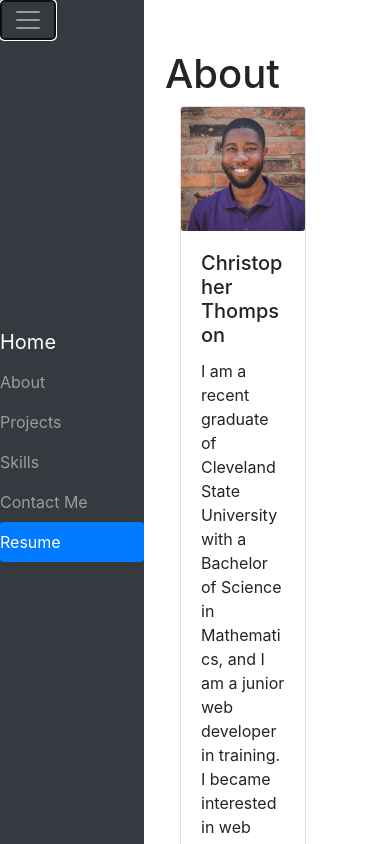
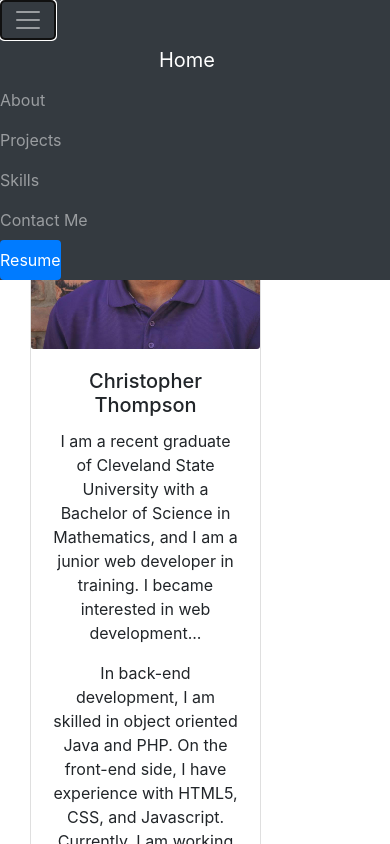
Before and after one commit to calthompson/calthompson.github.io, a plain HTML site: page index.html in a window 390 px wide. Both pictures are taken after a click on the button 28 px from the left and 20 px from the top of the page. Shown: the top 844 px of the page. Drawn offline with nearby package versions, Linux system fonts and the light colour scheme.

Commit message:
Test for Responsiveness

```diff
--- a/index.html
+++ b/index.html
@@ -4,37 +4,19 @@
     <meta charset="utf-8">
     <meta name="viewport" content="width=device-width, initial-scale=1">
         <link rel="stylesheet" href="https://maxcdn.bootstrapcdn.com/bootstrap/4.5.0/css/bootstrap.min.css">
+        <link rel="stylesheet" href="master.css">
         <script src="https://ajax.googleapis.com/ajax/libs/jquery/3.5.1/jquery.min.js"></script>
         <script src="https://cdnjs.cloudflare.com/ajax/libs/popper.js/1.16.0/umd/popper.min.js"></script>
         <script src="https://maxcdn.bootstrapcdn.com/bootstrap/4.5.0/js/bootstrap.min.js"></script>
-
-    <style>
-        body {
-            position: relative;
-        }
-        a .card-img-top:hover {
-            opacity: 0.5;
-        }
-        #side-bar {
-            height: 100%;
-            padding: 0;
-            position: fixed;
-            left: 0;
-            top: 0;
-            z-index: 2;
-        }
-    </style>
 </head>
-<body style="padding-left: 150px;">
-    <nav class="navbar navbar-dark bg-dark navbar-expand-sm" id="side-bar">
-        <div class="container-fluid h-100 d-flex align-items-start">
-            <div class="navbar-header">
+<body>
+    <nav class="navbar navbar-dark bg-dark navbar-expand-lg" id="side-bar">
+        <div class="container-sm h-100 d-flex align-items-start">
                 <button type="button" class="navbar-toggler" data-toggle="collapse" data-target="#myNavbar">
                     <span class="navbar-toggler-icon"></span>
                 </button>
+        <div class="collapse navbar-collapse" id="myNavbar">
 
-            </div>
-        <div class="collapse navbar-collapse" id="myNavbar">
             <ul class="nav nav-pills navbar-nav flex-column">
                 <a class="navbar-brand" href="#">Home</a>
                 <li class="nav-item"><a class="nav-link" href="#about_section">About</a></li>
@@ -48,10 +30,10 @@
 
         </div>
     </nav>
-<div class="container-fluid" id="about_section" style="padding-top: 50px; margin-bottom: 10%" >
+<div class="container-md pt-4" id="about_section" style="margin-bottom: 10%" >
 <h1>About</h1>
-    <div class="container-fluid">
-    <div class="card mb-3" style="max-width: 70%;">
+    <div class="container-md">
+    <div class="card mb-3" style="max-width: 70%;" id="about_card">
         <div class="row no-gutters">
           <div class="col-md-4">
             <img src="images/profile.jpg" class="card-img" alt="...">
@@ -69,10 +51,10 @@
       </div>
     </div>
 </div>
-<div class="container-fluid my-5" id="projects_section" style="padding-top: 50px">
+<div class="container-md my-5" id="projects_section" style="padding-top: 50px">
     <h1>Projects</h1>
-        <div class="row">
-            <div class="col-6 d-flex justify-content-center">
+        <div class="row d-flex flex-wrap">
+            <div class="col-md-6">
                 <div class="card mb-4 shadow-sm" >
                     <a href=""><img class="card-img-top" src="images/city_mission.PNG" alt="filler"></a>
                         <div class="card-body">
@@ -81,7 +63,7 @@
                         </div>
                 </div>
             </div>
-            <div class="col-6 d-flex justify-content-center">
+            <div class="col-md-6">
                 <div class="card mb-4 shadow-sm">
                     <a href=""><img class="card-img-top" src="images/help.PNG" alt="filler"></a>
                     <div class="card-body">
@@ -93,7 +75,7 @@
         </div>
 </div>
 
-<div class="container-fluid my-5" id="skills_section" style="padding-top: 50px;">
+<div class="container-md my-5" id="skills_section" style="padding-top: 50px;">
 <h1>Skills</h1>
     <div class="card shadow-sm mb-5">
         <div class="card-content">
@@ -150,7 +132,7 @@
 </div>
 
 
-<div class="container-fluid my-5" id="contact_section">
+<div class="container-md my-5" id="contact_section">
     <h1>Contact</h1>
     <div class="card shadow-sm" style="max-width: 50%;">
         <div class="card-content">
@@ -186,7 +168,7 @@
     </div>
 </div>
 
-<div class="container-fluid my-5" id="resume_section" style="padding-top: 50px;">
+<div class="container-md my-5" id="resume_section" style="padding-top: 50px;">
     <h1>Resume</h1>
     <div class="embed-responsive embed-responsive-4by3">
         <iframe class="embed-responsive-item" src="images/Thompson_Resume_2020.pdf" frameborder="0" width="100%" height="500px"></iframe>
--- /dev/null
+++ b/master.css
@@ -0,0 +1,45 @@
+
+body {
+    position: relative;
+    padding-left: 15%;
+}
+a .card-img-top:hover {
+    opacity: 0.5;
+}
+#side-bar {
+    height: 100%;
+    padding: 0;
+    position: fixed;
+    left: 0;
+    top: 0;
+    z-index: 2;
+    width: auto;
+}
+
+@media screen and (max-width:576px) {
+    #side-bar {
+        height: auto;
+        width: 100%;
+        position: fixed;
+    }
+    #side-bar a {
+        float: left;
+    }
+    body {
+        padding: 10% 0 0 0;
+        text-align:center;
+    }
+    h1 {
+        text-align: center;
+    }
+    #about_section {
+        align-items: center;
+    }
+    #about_card {
+        margin:0;
+    }
+}
+
+@media screen and (max-width:768px) {
+
+}
```
